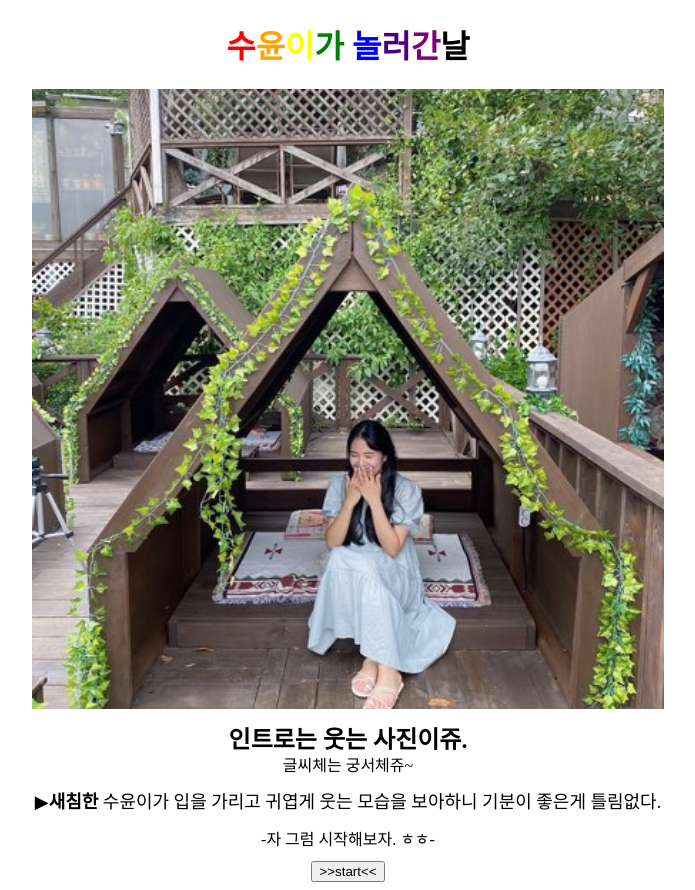
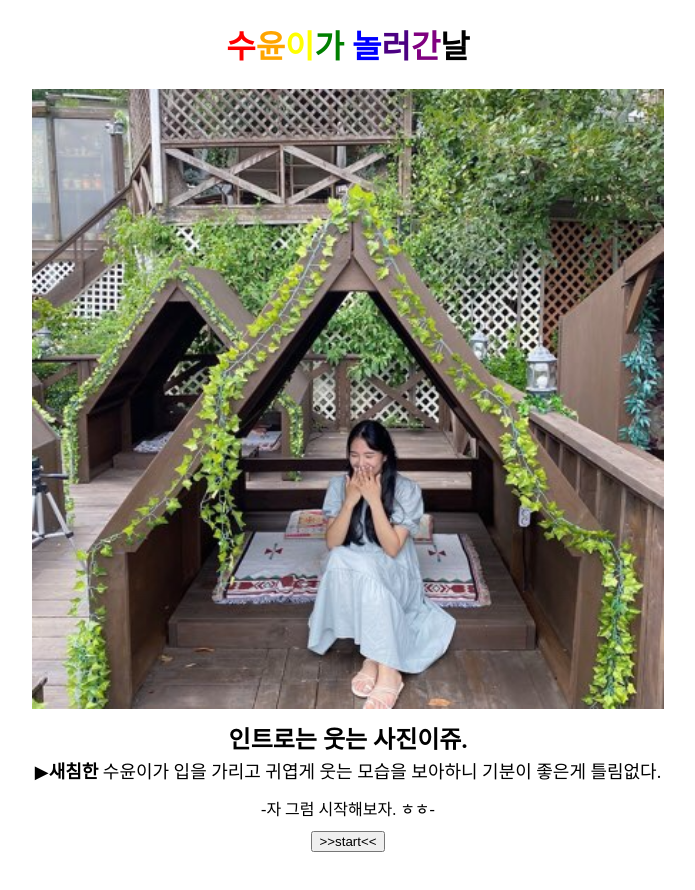
Before and after one commit to joseoungmin/-su.present, a plain HTML site: page index.html in a window 1280 px wide. Shown: the whole page, without its empty margins (292-987 px from the left). After the commit the page ends 860 px from the top, so only its background shows below. Drawn offline with Linux system fonts and the light colour scheme.

Commit message:
Update index.html

```diff
--- a/index.html
+++ b/index.html
@@ -20,7 +20,6 @@
       <span style="color:blue;">놀</span><span style="color:indigo;">러</span><span style="color:purple;">간</span>날</h1>
       <a href="su choice1.html"><img src="수윤이 사진/su9.jpg" width="50%"></a>
       <h2 style=font-family:"궁서">인트로는 웃는 사진이쥬.</h2>
-      <p style=font-family:"궁서" font-size="100px">글씨체는 궁서체쥬~</p>
     <center id=rr>    <p style=margin-top:-5px;>▶<strong>새침한</strong> 수윤이가 입을 가리고 귀엽게 웃는
       모습을 보아하니 기분이 좋은게 틀림없다.
      </p></center>
```
